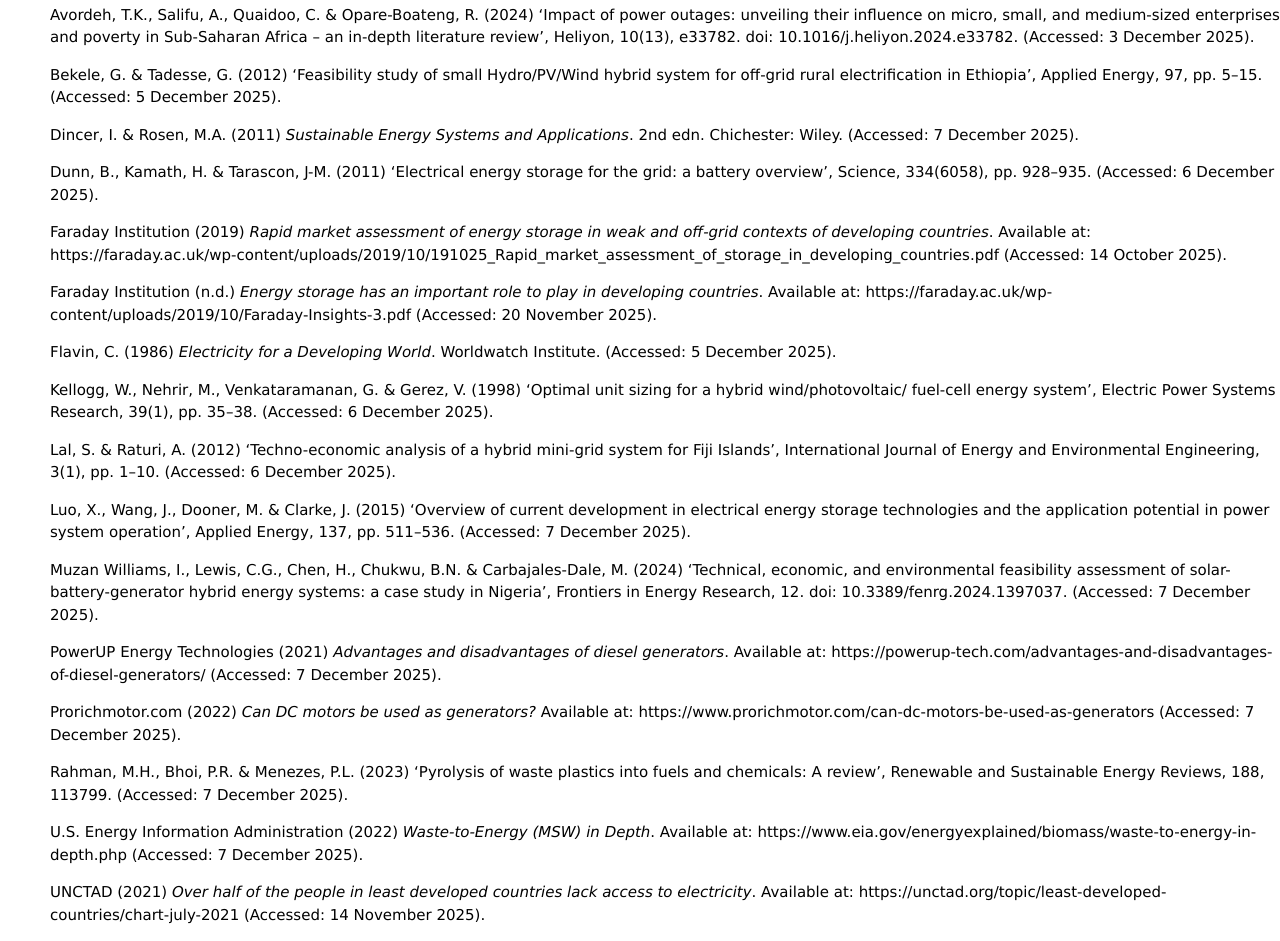
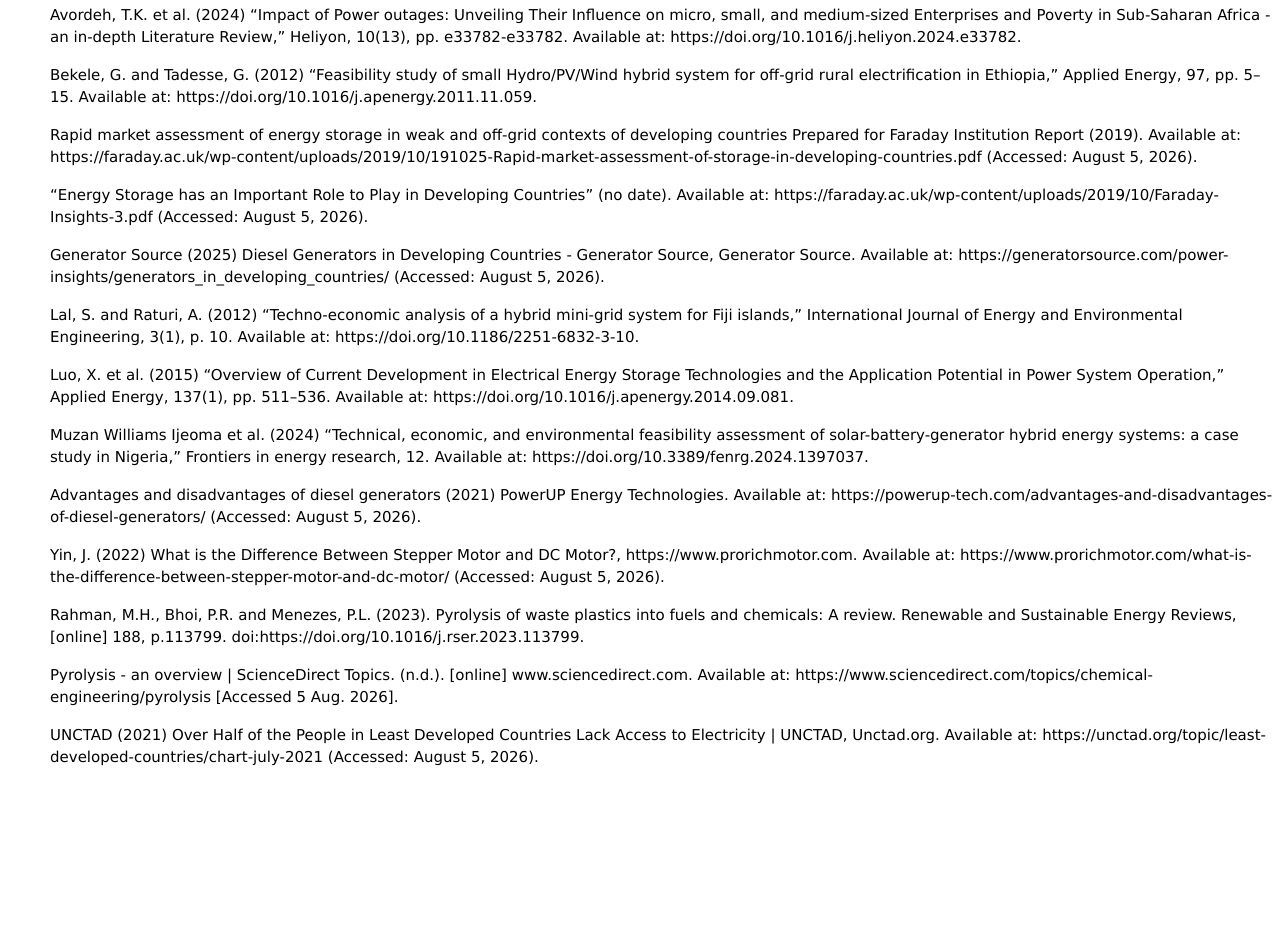
Before and after one commit to EPSFY6922025/Conference-Project-ENG0018, a plain HTML site: page index.html in a window 1280 px wide. Shown: the part 2958-3899 px from the top of the page. After the commit the page ends 3742 px from the top, so only its background shows below. Drawn offline with nearby package versions, Linux system fonts and the light colour scheme.

Commit message:
Update references for formatting and accessibility

```diff
--- a/index.html
+++ b/index.html
@@ -220,86 +220,65 @@
 </h3>
 
 <p>
-Avordeh, T.K., Salifu, A., Quaidoo, C. & Opare-Boateng, R. (2024) ‘Impact of power outages: unveiling their influence
-on micro, small, and medium-sized enterprises and poverty in Sub-Saharan Africa – an in-depth literature review’,
-Heliyon, 10(13), e33782. doi: 10.1016/j.heliyon.2024.e33782. (Accessed: 3 December 2025).
+Avordeh, T.K. et al. (2024) “Impact of Power outages: Unveiling Their Influence on micro, small, and medium-sized Enterprises and Poverty in Sub-Saharan Africa - an in-depth Literature Review,” Heliyon, 10(13), pp. e33782-e33782. Available at: https://doi.org/10.1016/j.heliyon.2024.e33782.
+
 </p>
 
 <p>
-Bekele, G. & Tadesse, G. (2012) ‘Feasibility study of small Hydro/PV/Wind hybrid system for off-grid rural
-electrification in Ethiopia’, Applied Energy, 97, pp. 5–15. (Accessed: 5 December 2025).
+Bekele, G. and Tadesse, G. (2012) “Feasibility study of small Hydro/PV/Wind hybrid system for off-grid rural electrification in Ethiopia,” Applied Energy, 97, pp. 5–15. Available at: https://doi.org/10.1016/j.apenergy.2011.11.059.
+
 </p>
 
 <p>
-Dincer, I. & Rosen, M.A. (2011) <i>Sustainable Energy Systems and Applications</i>. 2nd edn. Chichester: Wiley.
-(Accessed: 7 December 2025).
+Rapid market assessment of energy storage in weak and off-grid contexts of developing countries Prepared for Faraday Institution Report (2019). Available at: https://faraday.ac.uk/wp-content/uploads/2019/10/191025-Rapid-market-assessment-of-storage-in-developing-countries.pdf (Accessed: August 5, 2026).
+
 </p>
 
 <p>
-Dunn, B., Kamath, H. & Tarascon, J-M. (2011) ‘Electrical energy storage for the grid: a battery overview’, Science,
-334(6058), pp. 928–935. (Accessed: 6 December 2025).
+‌“Energy Storage has an Important Role to Play in Developing Countries” (no date). Available at: https://faraday.ac.uk/wp-content/uploads/2019/10/Faraday-Insights-3.pdf (Accessed: August 5, 2026).</p>
+
+<p>
+Generator Source (2025) Diesel Generators in Developing Countries - Generator Source, Generator Source. Available at: https://generatorsource.com/power-insights/generators_in_developing_countries/ (Accessed: August 5, 2026).
 </p>
 
 <p>
-Faraday Institution (2019) <i>Rapid market assessment of energy storage in weak and off-grid contexts of developing
-countries</i>. Available at: https://faraday.ac.uk/wp-content/uploads/2019/10/191025_Rapid_market_assessment_of_storage_in_developing_countries.pdf
-(Accessed: 14 October 2025).
+Lal, S. and Raturi, A. (2012) “Techno-economic analysis of a hybrid mini-grid system for Fiji islands,” International Journal of Energy and Environmental Engineering, 3(1), p. 10. Available at: https://doi.org/10.1186/2251-6832-3-10.
+
 </p>
 
 <p>
-Faraday Institution (n.d.) <i>Energy storage has an important role to play in developing countries</i>. Available at:
-https://faraday.ac.uk/wp-content/uploads/2019/10/Faraday-Insights-3.pdf (Accessed: 20 November 2025).
+Luo, X. et al. (2015) “Overview of Current Development in Electrical Energy Storage Technologies and the Application Potential in Power System Operation,” Applied Energy, 137(1), pp. 511–536. Available at: https://doi.org/10.1016/j.apenergy.2014.09.081.
+
 </p>
 
 <p>
-Flavin, C. (1986) <i>Electricity for a Developing World</i>. Worldwatch Institute. (Accessed: 5 December 2025).
+Muzan Williams Ijeoma et al. (2024) “Technical, economic, and environmental feasibility assessment of solar-battery-generator hybrid energy systems: a case study in Nigeria,” Frontiers in energy research, 12. Available at: https://doi.org/10.3389/fenrg.2024.1397037.
+
 </p>
 
 <p>
-Kellogg, W., Nehrir, M., Venkataramanan, G. & Gerez, V. (1998) ‘Optimal unit sizing for a hybrid wind/photovoltaic/
-fuel-cell energy system’, Electric Power Systems Research, 39(1), pp. 35–38. (Accessed: 6 December 2025).
+Advantages and disadvantages of diesel generators (2021) PowerUP Energy Technologies. Available at: https://powerup-tech.com/advantages-and-disadvantages-of-diesel-generators/ (Accessed: August 5, 2026).
+
 </p>
 
 <p>
-Lal, S. & Raturi, A. (2012) ‘Techno-economic analysis of a hybrid mini-grid system for Fiji Islands’, International
-Journal of Energy and Environmental Engineering, 3(1), pp. 1–10. (Accessed: 6 December 2025).
+Yin, J. (2022) What is the Difference Between Stepper Motor and DC Motor?, https://www.prorichmotor.com. Available at: https://www.prorichmotor.com/what-is-the-difference-between-stepper-motor-and-dc-motor/ (Accessed: August 5, 2026).
 </p>
 
 <p>
-Luo, X., Wang, J., Dooner, M. & Clarke, J. (2015) ‘Overview of current development in electrical energy storage
-technologies and the application potential in power system operation’, Applied Energy, 137, pp. 511–536.
-(Accessed: 7 December 2025).
+Rahman, M.H., Bhoi, P.R. and Menezes, P.L. (2023). Pyrolysis of waste plastics into fuels and chemicals: A review. Renewable and Sustainable Energy Reviews, [online] 188, p.113799. doi:https://doi.org/10.1016/j.rser.2023.113799.
+
 </p>
 
 <p>
-Muzan Williams, I., Lewis, C.G., Chen, H., Chukwu, B.N. & Carbajales-Dale, M. (2024) ‘Technical, economic, and
-environmental feasibility assessment of solar-battery-generator hybrid energy systems: a case study in Nigeria’,
-Frontiers in Energy Research, 12. doi: 10.3389/fenrg.2024.1397037. (Accessed: 7 December 2025).
+Pyrolysis - an overview | ScienceDirect Topics. (n.d.). [online] www.sciencedirect.com.
+Available at: https://www.sciencedirect.com/topics/chemical-engineering/pyrolysis [Accessed 5 Aug. 2026].
+
 </p>
 
 <p>
-PowerUP Energy Technologies (2021) <i>Advantages and disadvantages of diesel generators</i>. Available at:
-https://powerup-tech.com/advantages-and-disadvantages-of-diesel-generators/ (Accessed: 7 December 2025).
-</p>
+UNCTAD (2021) Over Half of the People in Least Developed Countries Lack Access to Electricity | UNCTAD, Unctad.org. Available at: https://unctad.org/topic/least-developed-countries/chart-july-2021 (Accessed: August 5, 2026).
 
-<p>
-Prorichmotor.com (2022) <i>Can DC motors be used as generators?</i> Available at:
-https://www.prorichmotor.com/can-dc-motors-be-used-as-generators (Accessed: 7 December 2025).
-</p>
-
-<p>
-Rahman, M.H., Bhoi, P.R. & Menezes, P.L. (2023) ‘Pyrolysis of waste plastics into fuels and chemicals: A review’,
-Renewable and Sustainable Energy Reviews, 188, 113799. (Accessed: 7 December 2025).
-</p>
-
-<p>
-U.S. Energy Information Administration (2022) <i>Waste-to-Energy (MSW) in Depth</i>. Available at:
-https://www.eia.gov/energyexplained/biomass/waste-to-energy-in-depth.php (Accessed: 7 December 2025).
-</p>
-
-<p>
-UNCTAD (2021) <i>Over half of the people in least developed countries lack access to electricity</i>. Available at:
-https://unctad.org/topic/least-developed-countries/chart-july-2021 (Accessed: 14 November 2025).
 </p>
 
 
```
